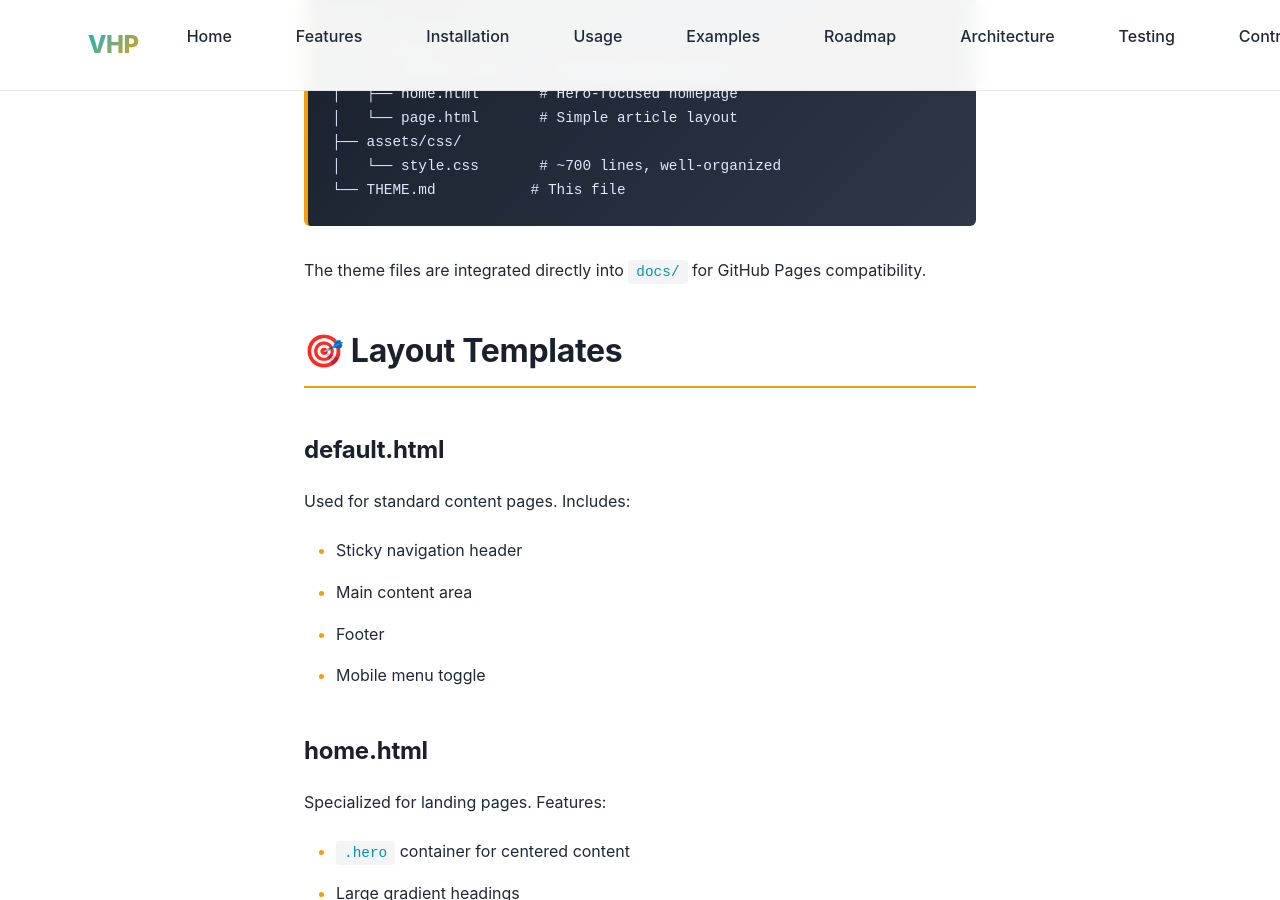
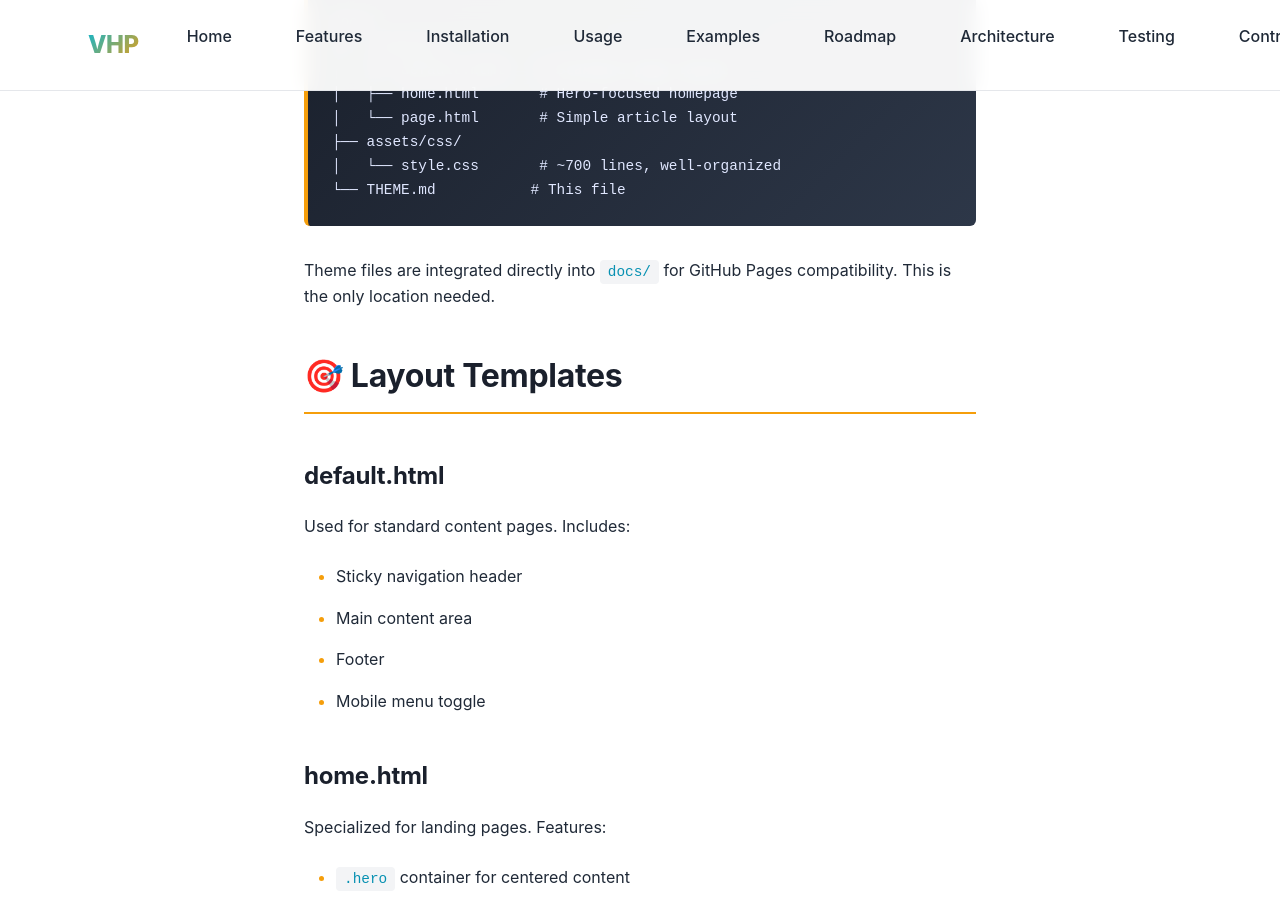
Before and after one commit to leocavalcante/vhp, a Jekyll site: the page built from docs/THEME.md, in a window 1280 px wide and 900 px high, scrolled down 3688 px. Built offline with Jekyll 4.4.1, drawn with Linux system fonts in a browser that asks for light colours; our own code applies the rules of GitHub Pages for plain Markdown files; some of the changed text lies outside the part shown.

Commit message:
docs: update THEME.md to reflect single theme location in docs/

````diff
--- a/docs/THEME.md
+++ b/docs/THEME.md
@@ -86,7 +86,7 @@ docs/
 └── THEME.md           # This file
 ```
 
-The theme files are integrated directly into `docs/` for GitHub Pages compatibility.
+Theme files are integrated directly into `docs/` for GitHub Pages compatibility. This is the only location needed.
 
 ## 🎯 Layout Templates
 
@@ -241,4 +241,4 @@ This theme is part of the VHP project and follows the same license.
 ---
 
 **Live Site**: [VHP Documentation](https://leocavalcante.github.io/vhp/)
-**Theme Directory**: `_vhp_theme/` (reference) | `docs/` (active)
+**Theme Location**: `docs/` (all theme files)
````
